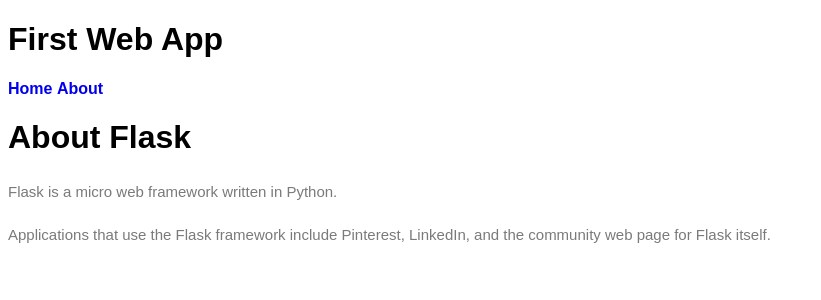
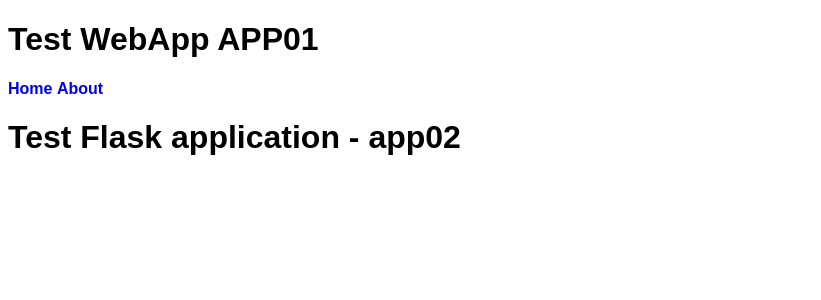
Before and after one commit to devopsapp84/helmchart-releaser, a Flask app: page /about in a window 1280 px wide. Shown: the top 300 px of the page, without its empty margins (0-821 px from the left). Run offline with Flask 2, Linux system fonts and the light colour scheme.

Commit message:
F lask app modification

```diff
--- a/src/app01/templates/about.html
+++ b/src/app01/templates/about.html
@@ -2,16 +2,14 @@
 <html lang="en" dir="ltr">
   <head>
     <meta charset="utf-8">
-    <title>APP01- About Flask</title>
+    <title>APP01</title>
   </head>
   <body>
     {% extends "template.html" %}
     {% block content %}
 
-    <h1> About Flask </h1>
-    <p> Flask is a micro web framework written in Python.</p>
-    <p> Applications that use the Flask framework include Pinterest,
-      LinkedIn, and the community web page for Flask itself.</p>
+    <h1> Test Flask application - app02 </h1>
+
 
     {% endblock %}
   </body>
--- a/src/app01/templates/home.html
+++ b/src/app01/templates/home.html
@@ -2,14 +2,14 @@
 <html lang="en" dir="ltr">
   <head>
     <meta charset="utf-8">
-    <title>APP02 - Flask Tutorial</title>
+    <title>APP01</title>
   </head>
   <body>
     {% extends "template.html" %}
     {% block content %}
 
-    <h1> My First Try Using Flask </h1>
-    <p> Flask is Fun </p>
+    <h1> Hello in test application </h1>
+    <p> It is build based on flask </p>
 
     {% endblock %}
   </body>
--- a/src/app01/templates/template.html
+++ b/src/app01/templates/template.html
@@ -2,7 +2,7 @@
 <html lang="en" dir="ltr">
   <head>
     <meta charset="utf-8">
-    <title>Flask Parent Template</title>
+    <title>Main Page</title>
 
     <link rel="stylesheet" href="{{ url_for('static',    filename='css/template.css') }}">
 
@@ -10,7 +10,7 @@
   <body>
     <header>
       <div class="container">
-        <h1 class="logo">First Web App</h1>
+        <h1 class="logo">Test WebApp APP01</h1>
         <strong><nav>
           <ul class="menu">
             <li><a href="{{ url_for('home') }}">Home</a></li>
--- a/src/app02/templates/home.html
+++ b/src/app02/templates/home.html
@@ -2,14 +2,14 @@
 <html lang="en" dir="ltr">
   <head>
     <meta charset="utf-8">
-    <title>APP02 - Flask Tutorial</title>
+    <title>APP02</title>
   </head>
   <body>
     {% extends "template.html" %}
     {% block content %}
 
-    <h1> My First Try Using Flask </h1>
-    <p> Flask is Fun </p>
+    <h1> Hello in test application </h1>
+    <p> It is build based on flask </p>
 
     {% endblock %}
   </body>
--- a/src/app02/templates/template.html
+++ b/src/app02/templates/template.html
@@ -2,7 +2,7 @@
 <html lang="en" dir="ltr">
   <head>
     <meta charset="utf-8">
-    <title>Flask Parent Template</title>
+    <title>Main Page</title>
 
     <link rel="stylesheet" href="{{ url_for('static',    filename='css/template.css') }}">
 
@@ -10,7 +10,7 @@
   <body>
     <header>
       <div class="container">
-        <h1 class="logo">First Web App</h1>
+        <h1 class="logo">Test WebApp APP02</h1>
         <strong><nav>
           <ul class="menu">
             <li><a href="{{ url_for('home') }}">Home</a></li>
```
Also changed, not shown: src/app02/templates/about.html (+3 -5 lines).
